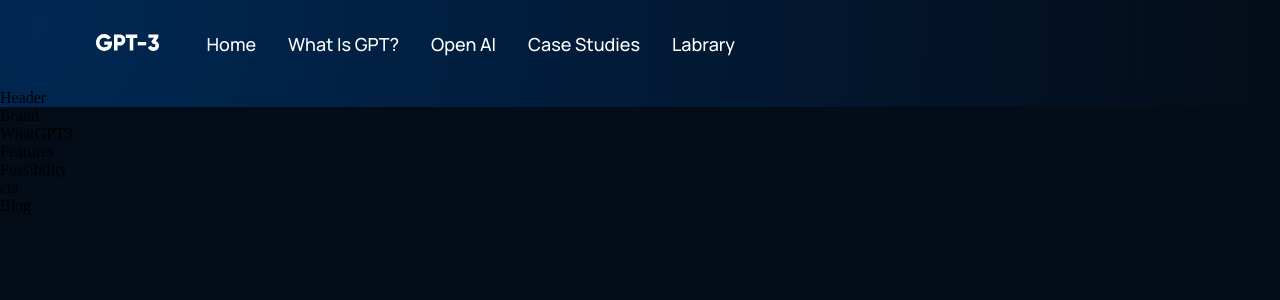
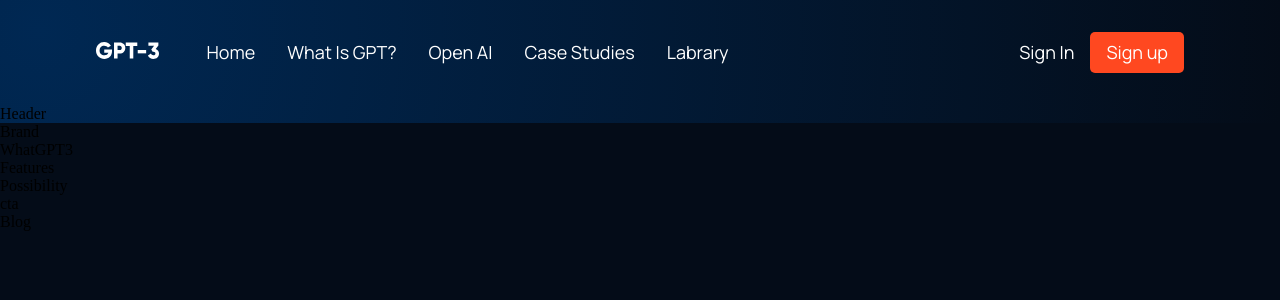
Before and after one commit to brotherSI/modern--site, a React (Create React App) app: page / in a window 1280 px wide. Shown: the top 300 px of the page. Built offline with nearby package versions, Linux system fonts and the light colour scheme.

Commit message:
finished navbar

```diff
--- a/src/components/navbar/navbar.css
+++ b/src/components/navbar/navbar.css
@@ -40,7 +40,7 @@
 .gpt3__navbar-menu_container p{
     color: #fff;
     font-family: var(--font-family);
-    font-weight: 500;
+    font-weight: 400;
     font-size:18px;
     line-height: 25px;
     text-transform:capitalize;
@@ -48,3 +48,89 @@
     margin:0 1rem;
     cursor:pointer;
 }
+
+.gpt3__navbar-sign button,
+.gpt3__navbar-menu_container button {
+
+    padding: 0.5rem 1rem;
+    color:#fff;
+    background:#ff4820;
+    font-family: var(--font-family);
+    font: weight 400;
+    font-size:18px;
+    line-height: 25px;
+    border-radius:5px;
+    border: 0;
+    outline: none;
+    cursor:pointer;
+}
+
+.gpt3__navbar-menu{
+    margin-left:1rem;
+    display:none;
+    position: relative;
+}
+
+.gpt3__navber-menu svg{
+    cursor:pointer;
+}
+
+.gpt3__navbar-menu_container{
+    display:flex;
+    justify-content:flex-end;
+    align-items:flex-end;
+    flex-direction: column;
+
+    text-align:end;
+    background:var(--color-footer);
+    padding:2rem;
+    position:absolute;
+    top:40px;
+    right: 0;
+    margin-top:1rem;
+    min-width:210px;
+    border-radius:5px;
+    box-shadow: 0 0 5 rgba(0,0,0,0.2);
+}
+
+.gpt3__navbar-menu_container p{
+    margin:1rem 0;
+}
+
+.gpt3__navbar-menu_container-links-sign {
+    display:none;
+}
+
+ @media screen and (max-width:1050px){
+     .gpt3__navbar-links_container{
+         display:none;
+     }
+
+     .gpt3__navbar-menu{
+         display: flex;
+     }
+ }
+
+
+ @media screen and (max-width:700px){
+    .gpt3__navbar{
+        padding:2rem 4rem;
+    }
+}
+
+@media screen and (max-width:550px){
+    .gpt3__navbar{
+        padding:2rem;
+    }
+    .gpt3__navbar-sign{
+        display:none;
+    }
+
+    .gpt3__navbar-menu_container{
+        top:20px;
+    }
+
+    .gpt3__navbar-menu_container-links-sign {
+        display: block;
+    }
+}
--- a/src/components/navbar/navbar.jsx
+++ b/src/components/navbar/navbar.jsx
@@ -1,9 +1,21 @@
 import React from 'react';
+import { useState } from 'react';
 import { RiMenu3Line, RiCloseLine } from 'react-icons/ri';
 import logo from '../../assets/logo.svg';
 import './navbar.css';
 
+const Menu = () => (
+    <>
+        <p><a href="#home">Home</a></p>
+        <p><a href="#wgpt3">What is GPT?</a></p>
+        <p><a href="#possibility">Open AI</a></p>
+        <p><a href="#features">Case Studies</a></p>
+        <p><a href="#blog">Labrary</a></p>
+    </>
+)
+
 const Navbar = () => {
+    const [toggleMenu, setToggleMenu] = useState(false);
     return (
         <div className="gpt3__navbar">
             <div className="gpt3__navbar-links">
@@ -12,12 +24,30 @@
                 </div>
 
                 <div className="gpt3__navbar-links_container">
-                    <p><a href="#home">Home</a></p>
-                    <p><a href="#wgpt3">What is GPT?</a></p>
-                    <p><a href="#possibility">Open AI</a></p>
-                    <p><a href="#features">Case Studies</a></p>
-                    <p><a href="#blog">Labrary</a></p>
+                    <Menu />
                 </div>
+            </div>
+            <div className="gpt3__navbar-sign">
+                <p>Sign in</p>
+                <button type="button">Sign up</button>
+            </div>
+            <div className="gpt3__navbar-menu">
+                {toggleMenu
+                    ? <RiCloseLine color="#fff" size={27} onClick={() => setToggleMenu(false)} />
+                    : <RiMenu3Line color="#fff" size={27} onClick={() => setToggleMenu(true)} />
+                }
+                {toggleMenu && (
+                    <div className="gpt3__navbar-menu_container scale-up-center">
+                        <div className="gpt3__navbar-menu_container-links">
+                            <Menu />
+                            <div className="gpt3__navbar-menu_container-links-sign">
+                                <p>Sign in</p>
+                                <button type="button">Sign up</button>
+                            </div>
+                        </div>
+                    </div>
+
+                )}
             </div>
         </div>
     )
```
